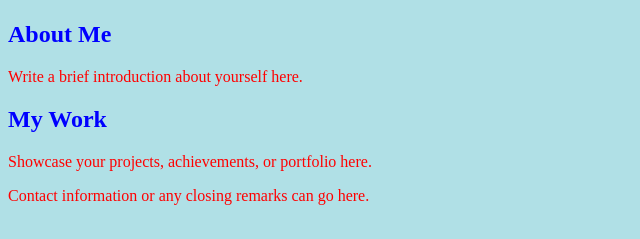
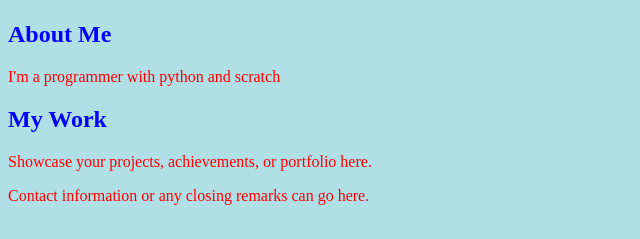
Before and after one commit to RadoTheProgrammer/mywebpage-test, a plain HTML site: page index.html in a window 1280 px wide. Shown: the part 247-486 px from the top of the page, 0-640 px from the left. Drawn offline with Linux system fonts and the light colour scheme.

Commit message:
updated text

```diff
--- a/index.html
+++ b/index.html
@@ -18,7 +18,7 @@
     <main>
         <section>
             <h2>About Me</h2>
-            <p>Write a brief introduction about yourself here.</p>
+            <p>I'm a programmer with python and scratch</p>
             <!-- Add more content about yourself -->
         </section>
 
```
